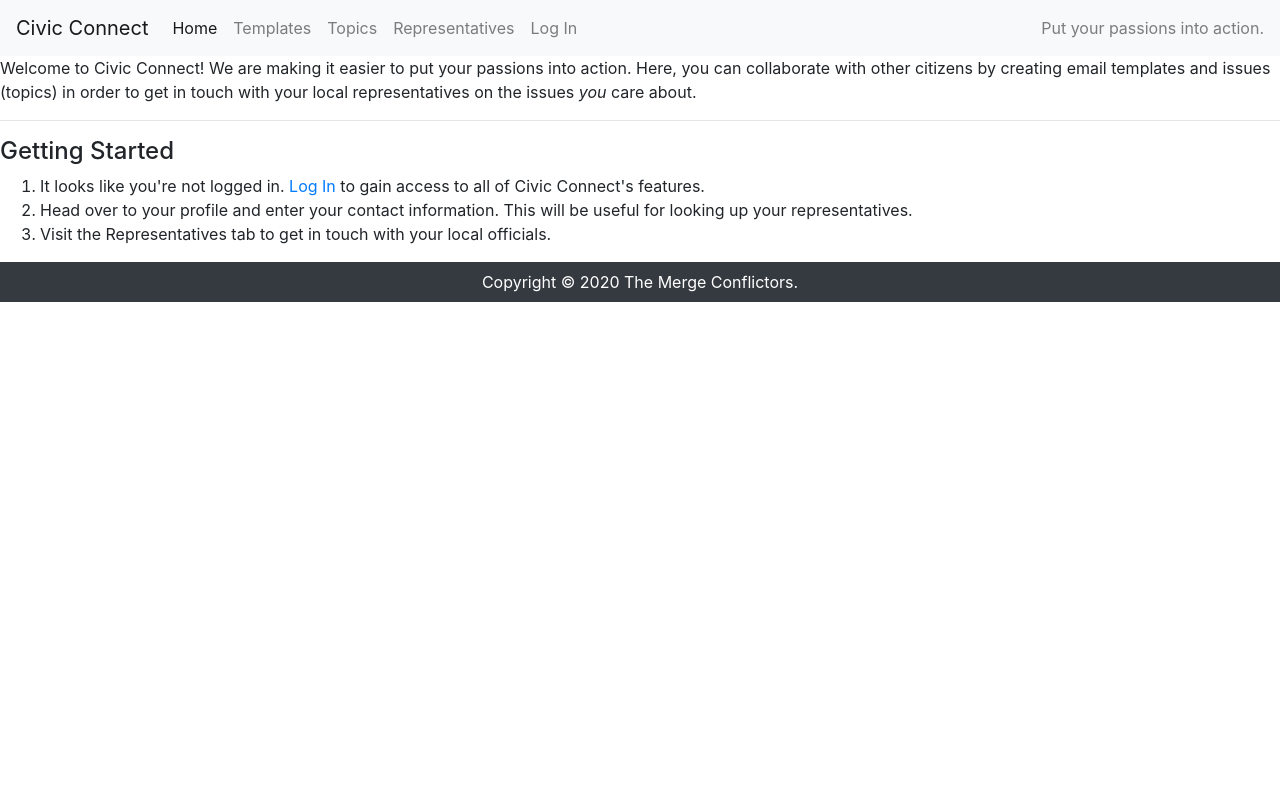
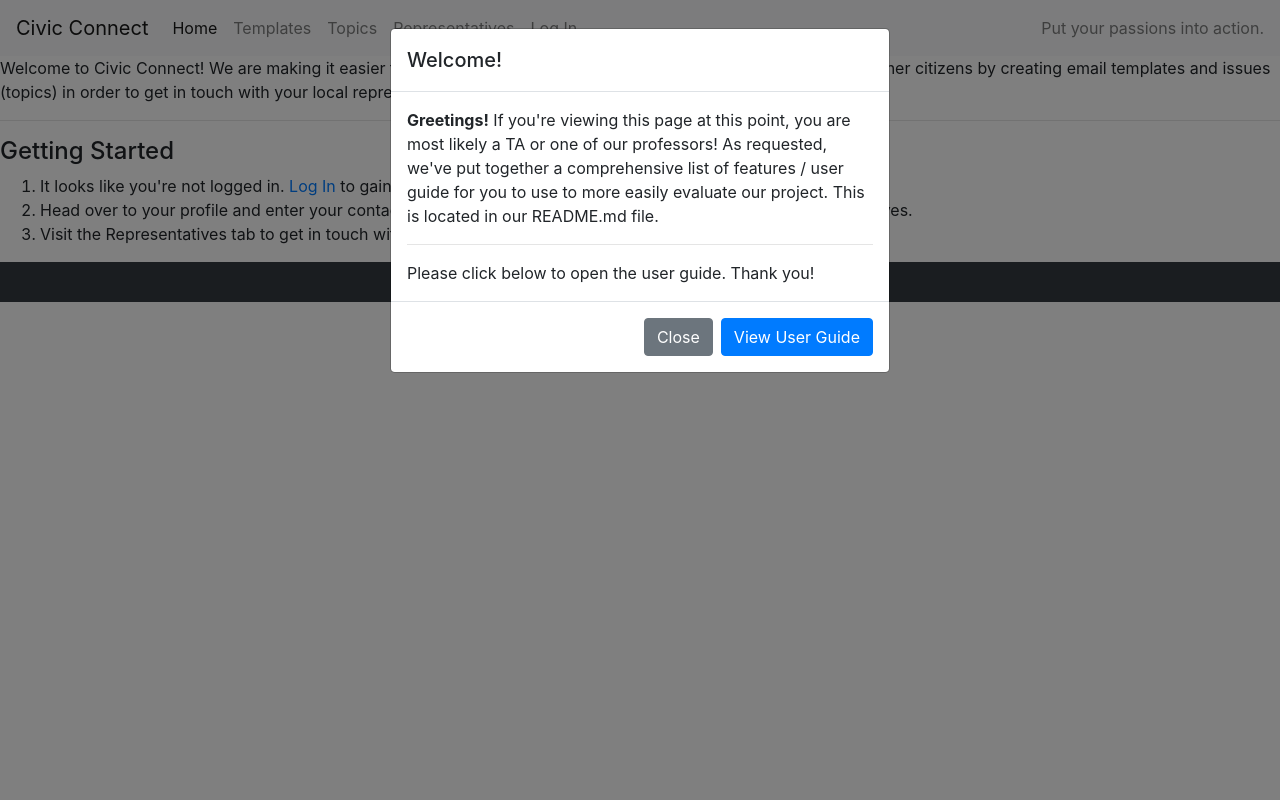
Before and after one commit to criewerts/Civic-Connect, a Django app: page / in a window 1280 px wide. Run offline with Django 3.2, Linux system fonts and the light colour scheme; some libraries are stand-ins or nearby versions.

Commit message:
grader greeting & debug mode disabled

```diff
--- a/civic14/settings.py
+++ b/civic14/settings.py
@@ -24,7 +24,7 @@ BASE_DIR = Path(__file__).resolve().parent.parent
 SECRET_KEY = 'b^6w%1&#++s*5(u%5yrbp96!ddvt75_2@f$m_z98&_o062x&fp'
 
 # SECURITY WARNING: don't run with debug turned on in production!
-DEBUG = True
+DEBUG = False
 
 ALLOWED_HOSTS = []
 
--- a/civicconnect/templates/civicconnect/index.html
+++ b/civicconnect/templates/civicconnect/index.html
@@ -13,4 +13,27 @@ Welcome to Civic Connect! We are making it easier to put your passions into acti
     <li>Head over to your profile and enter your contact information. This will be useful for looking up your representatives.</li>
     <li>Visit the Representatives tab to get in touch with your local officials.</li>
 </ol>
+<div class="modal" tabindex="-1" role="dialog" id="welcome">
+        <div class="modal-dialog" role="document">
+            <div class="modal-content">
+            <div class="modal-header">
+                <h5 class="modal-title">Welcome!</h5>
+            </div>
+            <div class="modal-body">
+                <strong>Greetings!</strong> If you're viewing this page at this point, you are most likely a TA or one of our professors! As requested, we've put together a comprehensive list of features / user guide for you to use to more easily evaluate our project. This is located in our README.md file.
+                <hr>
+                Please click below to open the user guide. Thank you!
+            </div>
+            <div class="modal-footer">
+                <button type="button" class="btn btn-secondary" data-dismiss="modal">Close</button>
+                <a href="https://github.com/uva-cs3240-f20/civic14/blob/master/README.md" target="_blank" class="btn btn-primary">View User Guide</a>
+            </div>
+            </div>
+        </div>
+    </div>
+<script type="text/javascript">
+    window.addEventListener('DOMContentLoaded', (event) => {
+        $('#welcome').modal('show')
+    });
+</script>
 {% endblock %}
```
